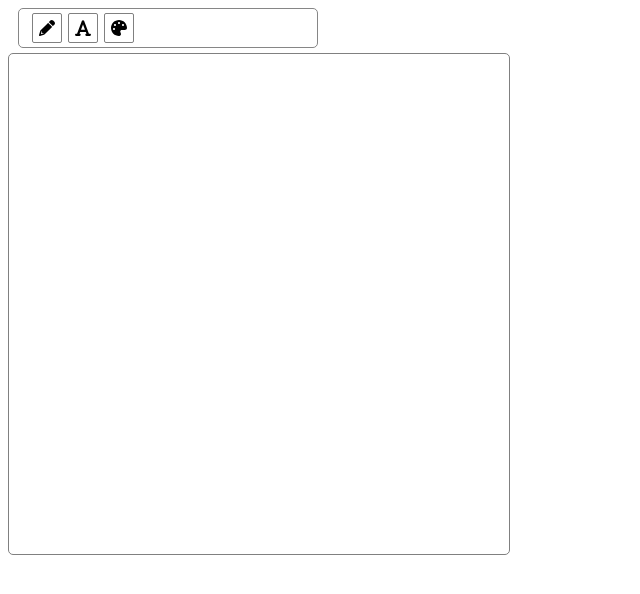
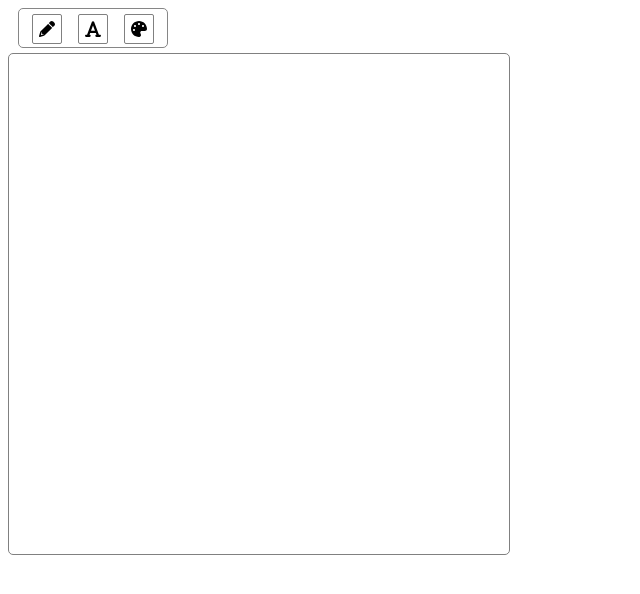
Before and after one commit to ugiispoyo/draw-editor, a website built with webpack: page public/index.html in a window 1280 px wide. Shown: the whole page, without its empty margins (0-640 px from the left). Built offline with nearby package versions, Linux system fonts and the light colour scheme.

Commit message:
update toolbar

```diff
--- a/src/assets/styles/navbar.scss
+++ b/src/assets/styles/navbar.scss
@@ -5,9 +5,12 @@
     border-radius: 5px;
     margin-bottom: 5px;
     border: 1px solid rgb(134, 134, 134);
-    width: 300px;
+    flex-wrap: wrap;
+    width: 100%;
+    max-width: 150px;
     height: 40px;
     display: flex;
+    justify-content: space-between;
     align-items: center;
 
     & ._t_button_navbar {
--- a/src/conf/index.ts
+++ b/src/conf/index.ts
@@ -1,7 +1,7 @@
 import '../assets/styles/canvas.scss';
 import tools from "../tools";
 
-interface ParamsInit {
+interface IParamsInit {
     width?: number | 500;
     height?:  number | 500
 }
@@ -12,10 +12,12 @@ class init {
     width?: number | 500;
     height?: number | 500;
 
-    constructor(params: ParamsInit) {
+    constructor(params: IParamsInit) {
         this.canvas = document.createElement("canvas") as HTMLCanvasElement;
         this.width = params.width;
         this.height = params.height;
+
+        this.renderCanvas()
     }
 
     renderCanvas() {
--- a/src/index.ts
+++ b/src/index.ts
@@ -3,4 +3,4 @@ import init from "./conf";
 new init({
     height: 500,
     width: 500,
-}).renderCanvas();
+});
--- a/src/tools/iconTools.ts
+++ b/src/tools/iconTools.ts
@@ -22,7 +22,7 @@ class iconTools {
             case "text":
                 _src.value = IText;
                 break;
-            case "palette-color":
+            case "color":
                 _src.value = IPalette;
                 break;
             default:
--- a/src/tools/index.ts
+++ b/src/tools/index.ts
@@ -1,38 +1,50 @@
-import '../assets/styles/navbar.scss';
-import buttonTools from './buttonTools';
-import iconTools from './iconTools';
+import "../assets/styles/navbar.scss";
+import buttonTools from "./buttonTools";
+import iconTools from "./iconTools";
+
+interface IButtonTools {
+    [key: string]: HTMLButtonElement
+}
 
 class tools {
     navbar: HTMLDivElement | null;
+    initialButtonTools: Array<string>;
+    buttonTools: IButtonTools;
 
     constructor() {
-        this.navbar = document.createElement('nav') as HTMLDivElement;
-        this.styleNavbarTools()
+        this.navbar = document.createElement("nav") as HTMLDivElement;
+        this.styleNavbarTools();
+        this.initialButtonTools = ["pencil", "text", "color"];
+        this.renderToolbar();
 
-        /* render button pencil */
-        const IPencil = new iconTools("pencil")
-        const buttonPencil = new buttonTools();
-        buttonPencil.button.appendChild(IPencil.img)
-        this.navbar.appendChild(buttonPencil.button)
-
-        /* render button text */
-        const IText = new iconTools("text")
-        const buttonText = new buttonTools();
-        buttonText.button.appendChild(IText.img)
-        this.navbar.appendChild(buttonText.button)
-
-        /* render button color */
-        const IPaletteColor = new iconTools("palette-color")
-        const buttonPaletteColor = new buttonTools();
-        buttonPaletteColor.button.appendChild(IPaletteColor.img)
-        this.navbar.appendChild(buttonPaletteColor.button)
+        this.buttonTools.pencil.addEventListener("click", (e) => {
+            console.log(e);
+        });
     }
 
     styleNavbarTools() {
-        const _className = document.createAttribute('class');
-        _className.value = '_t_navbar';
+        const _className = document.createAttribute("class");
+        _className.value = "_t_navbar";
 
-        this.navbar.setAttributeNode(_className)
+        this.navbar.setAttributeNode(_className);
+    }
+
+    renderToolbar() {
+        const toolbar: IButtonTools = {}
+        this.initialButtonTools.forEach((e) => {
+            const renderIcon = new iconTools(e);
+            const renderButton = new buttonTools();
+            const _idButton = document.createAttribute("id");
+            _idButton.value = `_${e}`;
+            renderButton.button.setAttributeNode(_idButton);
+            renderButton.button.appendChild(renderIcon.img);
+            toolbar[e] = renderButton.button;
+        })
+        this.buttonTools = toolbar
+
+        this.navbar.appendChild(this.buttonTools.pencil);
+        this.navbar.appendChild(this.buttonTools.text);
+        this.navbar.appendChild(this.buttonTools.color);
     }
 }
 
```
